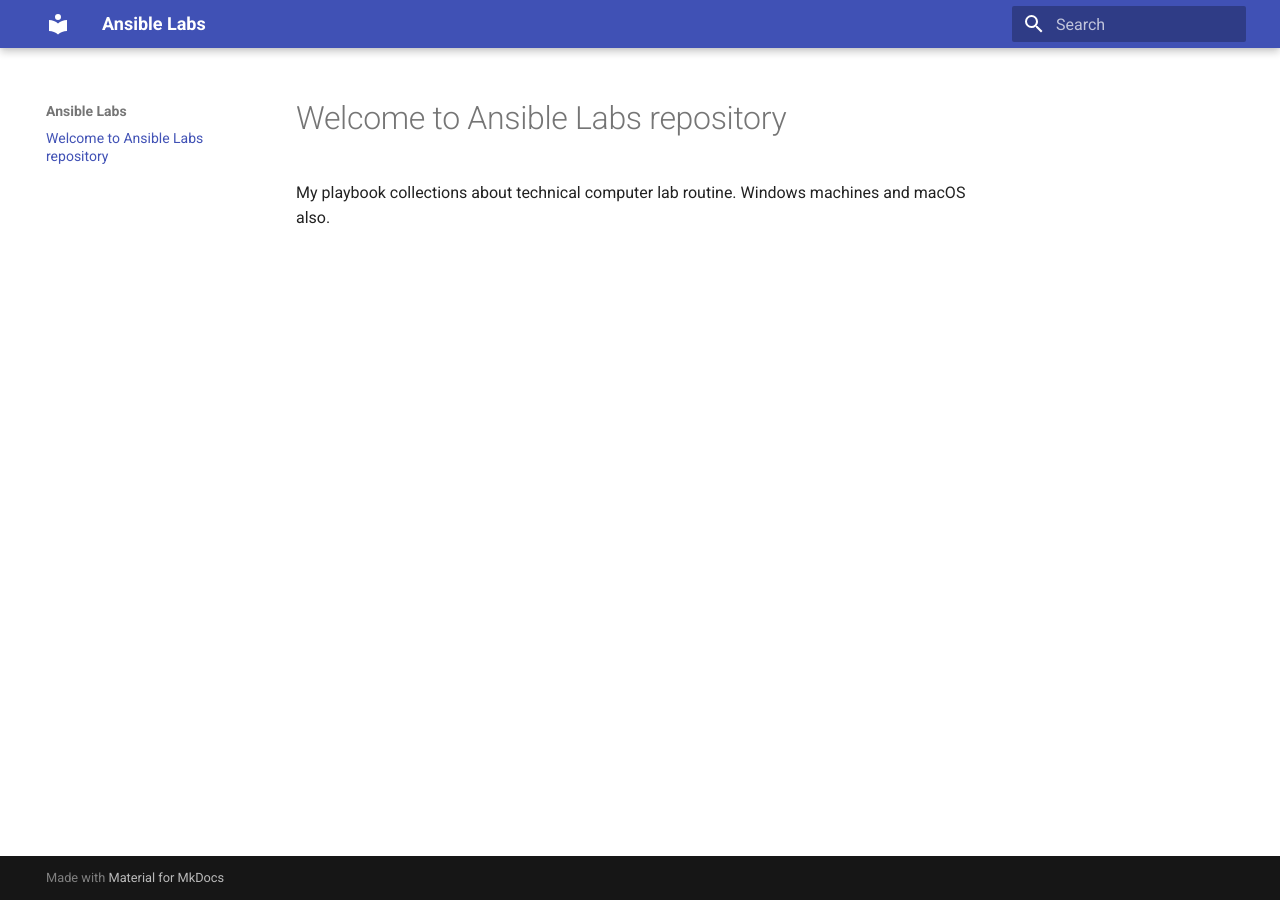
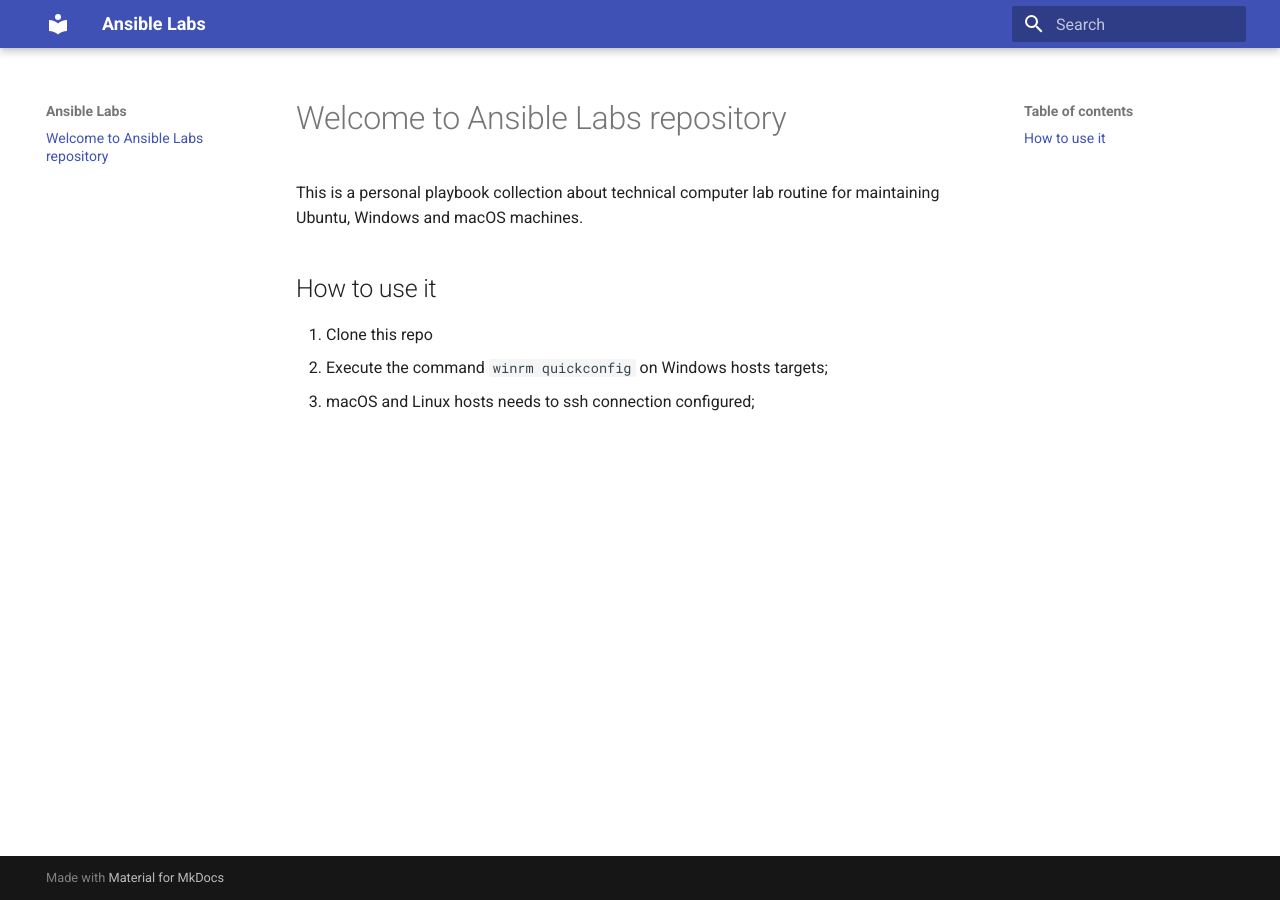
Before and after one commit to emanoelopes/ansible-labs, an MkDocs documentation site: the page built from docs/index.md, in a window 1280 px wide. Built offline with MkDocs 1.6.1 and Material for MkDocs 9.7.7, drawn with Linux system fonts in a browser that asks for light colours.

Commit message:
Update index.md

````diff
--- a/docs/index.md
+++ b/docs/index.md
@@ -1,3 +1,9 @@
 # Welcome to Ansible Labs repository
 
-My playbook collections about technical computer lab routine. Windows machines and macOS also.
+This is a personal playbook collection about technical computer lab routine for maintaining Ubuntu, Windows and macOS machines.
+
+## How to use it
+
+1. Clone this repo
+2. Execute the command ```winrm quickconfig``` on Windows hosts targets;
+3. macOS and Linux hosts needs to ssh connection configured;
````
